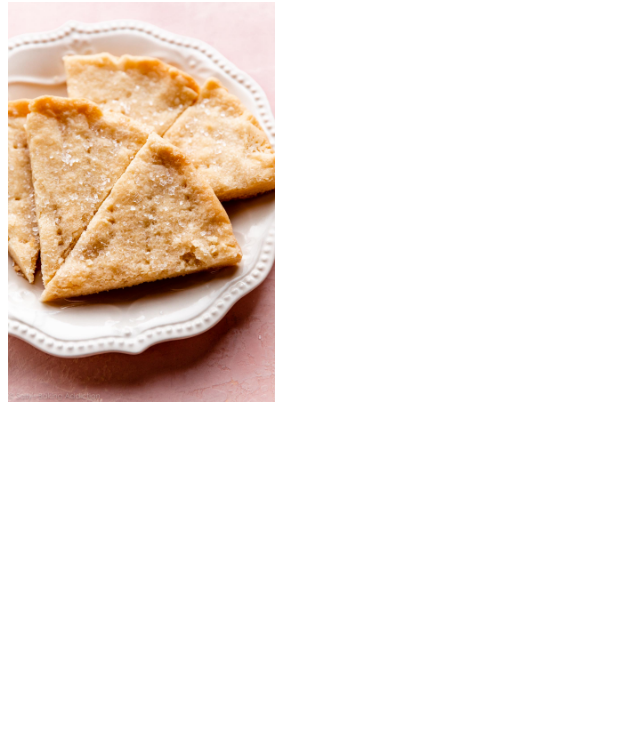
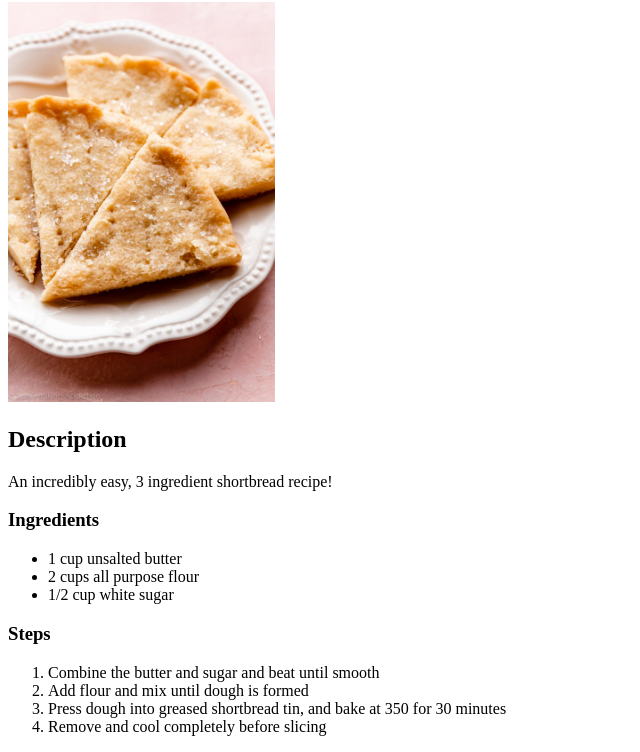
Before and after one commit to dan-radulov/odin-recipes, a plain HTML site: page recipes/shortbread.html in a window 1280 px wide. Shown: the part 78-830 px from the top of the page, without its empty margins (0-640 px from the left). Before the commit the page ends 800 px from the top, so only its background shows below. Drawn offline with Linux system fonts and the light colour scheme.

Commit message:
Add recipe info to shortbread.html

```diff
--- a/recipes/shortbread.html
+++ b/recipes/shortbread.html
@@ -8,5 +8,23 @@
     <h1>Shortbread</h1>
     <img src="../images/shortbread.jpeg" alt="Slices of shortbread" height="400">
 
+    <h2>Description</h2>
+    <p>An incredibly easy, 3 ingredient shortbread recipe!</p>
+
+    <h3>Ingredients</h3>
+    <ul>
+        <li>1 cup unsalted butter</li>
+        <li>2 cups all purpose flour</li>
+        <li>1/2 cup white sugar</li>
+    </ul>
+
+    <h3>Steps</h3>
+    <ol>
+        <li>Combine the butter and sugar and beat until smooth</li>
+        <li>Add flour and mix until dough is formed</li>
+        <li>Press dough into greased shortbread tin, and bake at 350 for 30 minutes</li>
+        <li>Remove and cool completely before slicing</li>
+    </ol>
+
 </body>
 </html>
```
